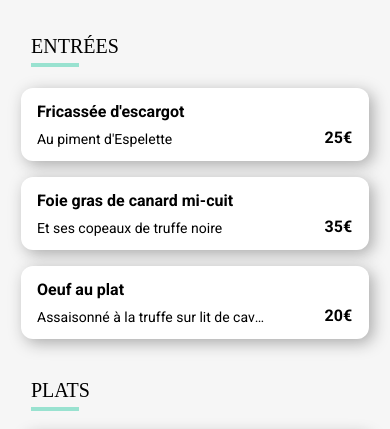
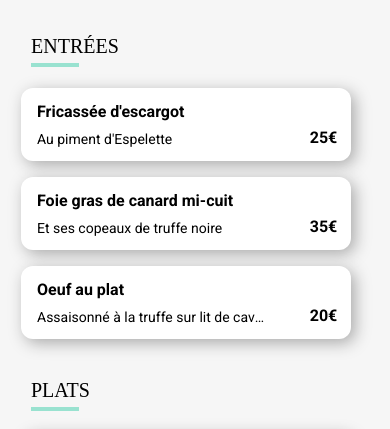
Before and after one commit to beadelannay/Beatrice_DELANNAY_29102021., a website: page menu/gout.html in a window 390 px wide. Shown: the part 381-810 px from the top of the page. Drawn offline with Linux system fonts and the light colour scheme.

Commit message:
amelioration responsive

```diff
--- a/prefixed.css
+++ b/prefixed.css
@@ -582,7 +582,7 @@ footer .fas {
           animation: spin 0.5s ease-in-out;
 }
 @media screen and (min-width: 375px) {
-  ..menus__entrees__carte__item, .menus__plats__carte__item, .menus__desserts__carte__item  {
+  .menus__entrees__carte__item, .menus__plats__carte__item, .menus__desserts__carte__item  {
     max-width: 330px;
     min-width: 280px;
   }
```
